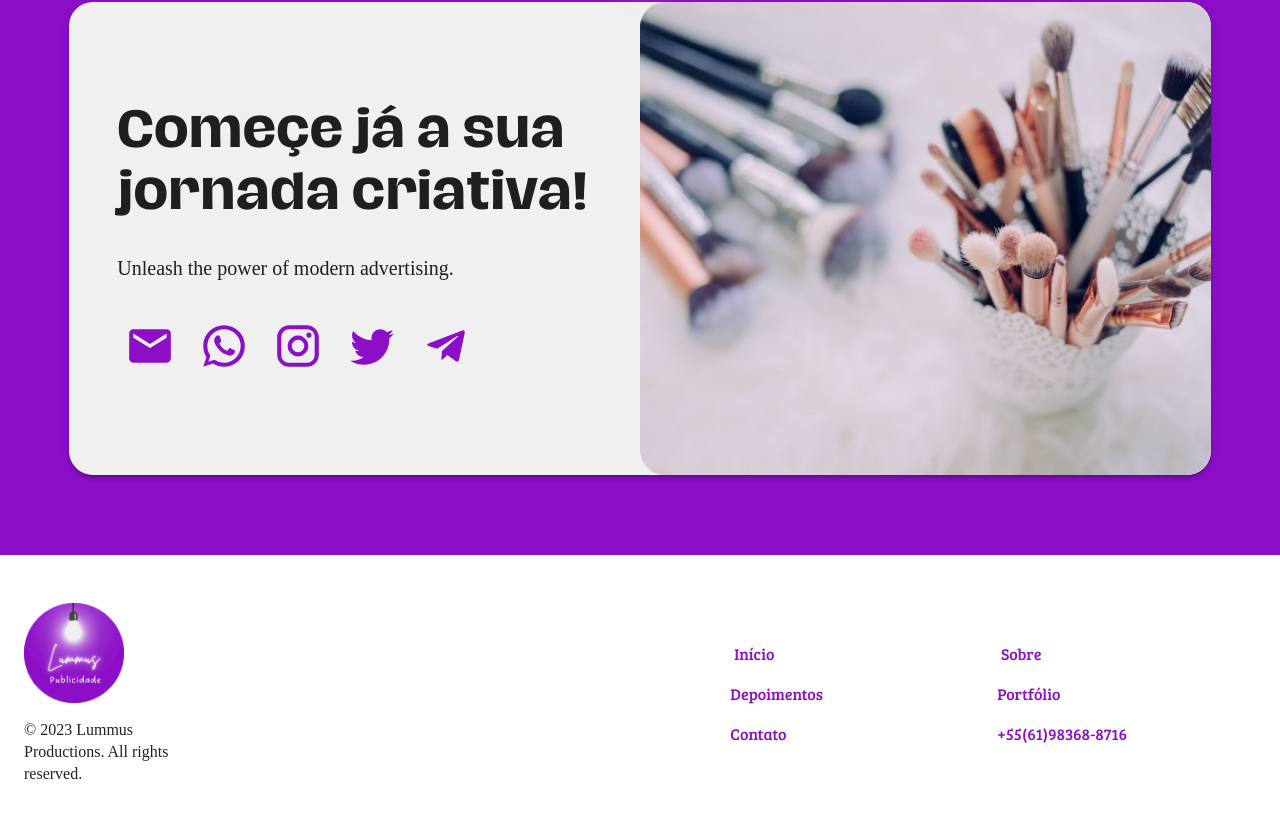
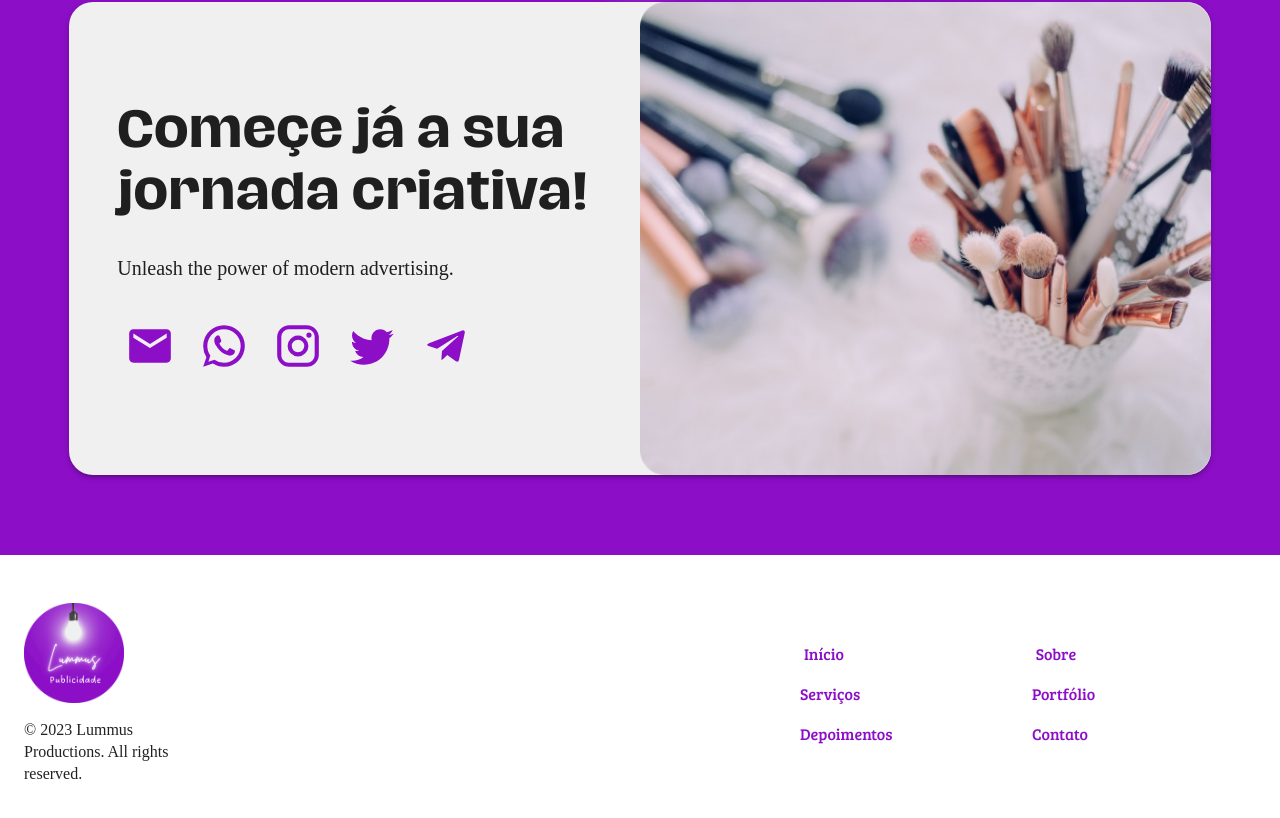
Before and after one commit to johannDeLaCruz/lummus_productions, a React (Vite) app: page / in a window 1280 px wide. Shown: the part 4491-5309 px from the top of the page. Built offline with nearby package versions, Linux system fonts and the light colour scheme.

Commit message:
feat(footer): :sparkles: add footer links scroll handling

```diff
--- a/src/App.jsx
+++ b/src/App.jsx
@@ -36,7 +36,7 @@ function App() {
         <CallToAction />
         <ContactUs sectionName={pages[5]} />
       </main>
-      <Footer />
+      <Footer pages={pages} />
     </>
   );
 }
--- a/src/components/Footer.jsx
+++ b/src/components/Footer.jsx
@@ -1,3 +1,4 @@
+import { PropTypes } from "prop-types";
 import Box from "@mui/material/Box";
 import Grid from "@mui/material/Grid";
 import Container from "@mui/material/Container";
@@ -5,17 +6,9 @@ import Stack from "@mui/material/Stack";
 import Typography from "@mui/material/Typography";
 import LogoComplete from "./LogoComplete";
 import Button from "@mui/material/Button";
+import { Link as ScrollLink } from "react-scroll";
 
-const footerItems = [
-  "Início",
-  "Sobre",
-  "Depoimentos",
-  "Portfólio",
-  "Contato",
-  "+55(61)98368-8716",
-];
-
-const Footer = () => {
+const Footer = ({ pages }) => {
   return (
     <Box component={"footer"}>
       <Container maxWidth={"xl"}>
@@ -44,9 +37,11 @@ const Footer = () => {
             alignItems={{ xxs: "center", sm: "flex-start" }}
             flexBasis={"content"}
           >
-            {footerItems.map((item, index) => (
+            {pages.map((page, index) => (
               <Grid item xs={12} sm={6} key={index}>
-                <Button variant="text">{item}</Button>
+                <ScrollLink to={page} smooth={true} duration={800} offset={-90}>
+                  <Button variant="text">{page}</Button>
+                </ScrollLink>
               </Grid>
             ))}
           </Grid>
@@ -56,4 +51,8 @@ const Footer = () => {
   );
 };
 
+Footer.propTypes = {
+  pages: PropTypes.array.isRequired,
+};
+
 export default Footer;
--- a/src/components/Navbar.jsx
+++ b/src/components/Navbar.jsx
@@ -14,7 +14,7 @@ import WhatsAppIcon from "@mui/icons-material/WhatsApp";
 import InstagramIcon from "@mui/icons-material/Instagram";
 import Fade from "@mui/material/Fade";
 import { useState, useEffect } from "react";
-import { Link as ScrollLink, Events, scroller } from "react-scroll";
+import { Link as ScrollLink, Events } from "react-scroll";
 import { PropTypes } from "prop-types";
 
 const NavBar = ({ pages }) => {
@@ -43,23 +43,13 @@ const NavBar = ({ pages }) => {
     };
   }, []);
 
-  const handleScrollTo = (to) => {
-    scroller.scrollTo(to, {
-      duration: 800,
-      smooth: true,
-      offset: -88,
-      // spy: true,
-      activeClass: "active",
-    });
-  };
-
   const handleManualScroll = () => {
     const scrollY = window.scrollY || document.documentElement.scrollTop;
     const sections = pages.map((page) => document.getElementById(page));
 
     for (let i = 0; i < sections.length; i++) {
       const section = sections[i];
-      const sectionTop = section.offsetTop - 88;
+      const sectionTop = section.offsetTop - 200;
       const sectionBottom = sectionTop + section.clientHeight;
 
       if (scrollY >= sectionTop && scrollY < sectionBottom) {
@@ -147,10 +137,6 @@ const NavBar = ({ pages }) => {
             {pages.map((page) => (
               <Button
                 key={page}
-                onClick={() => {
-                  handleCloseNavMenu();
-                  handleScrollTo(page);
-                }}
                 sx={{
                   my: 2,
                   display: "block",
@@ -160,15 +146,11 @@ const NavBar = ({ pages }) => {
                 variant="text"
                 size="medium"
               >
-                <ScrollLink to={page} smooth={true} duration={800} offset={-88}>
+                <ScrollLink to={page} smooth={true} duration={800} offset={-90}>
                   {page}
                 </ScrollLink>
                 {activeLink === page && (
-                  <Fade
-                    in={true}
-                    appear={true}
-                    timeout={2000}
-                  >
+                  <Fade in={true} appear={true} timeout={2800}>
                     <Box
                       sx={{
                         position: "absolute",
```
